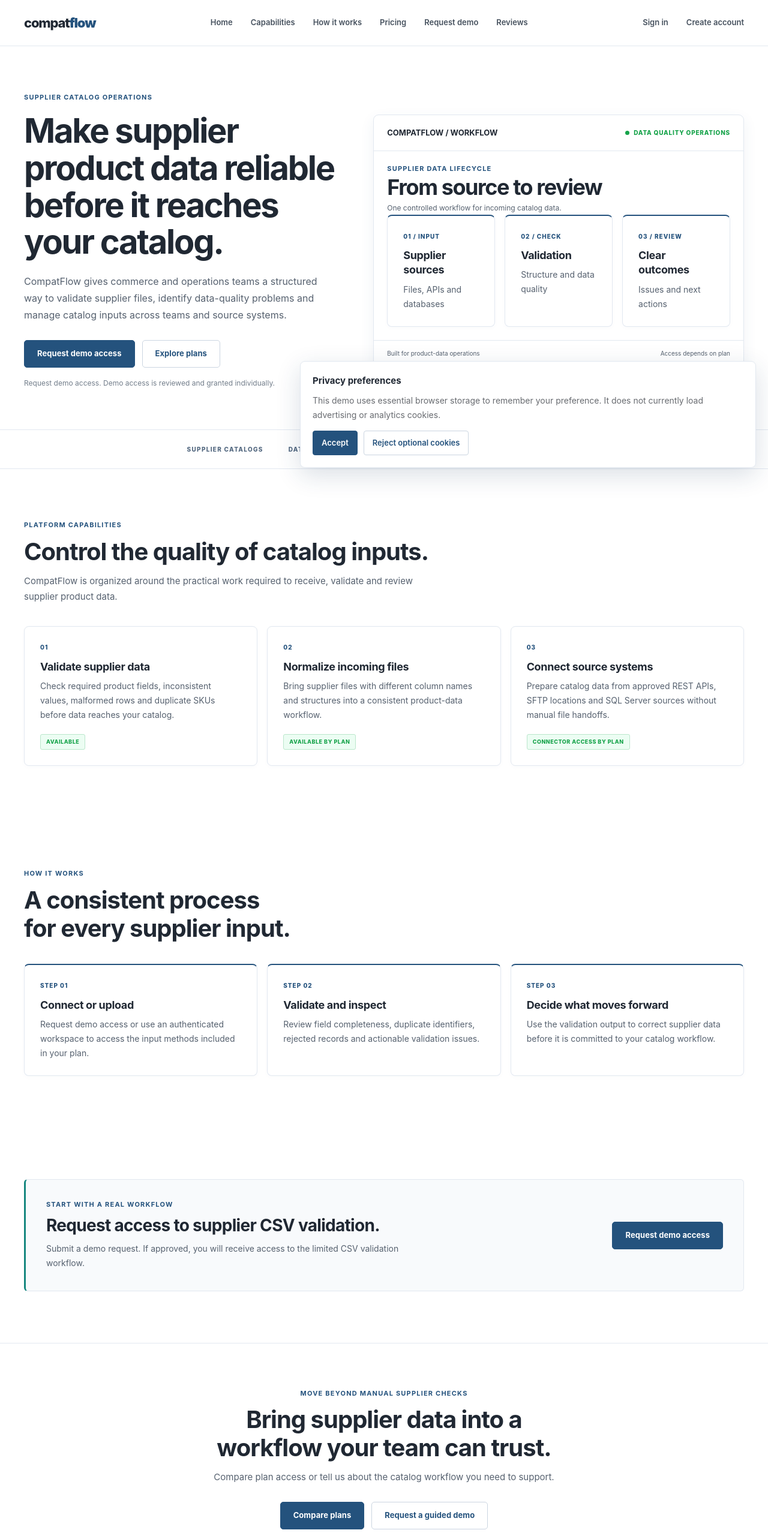
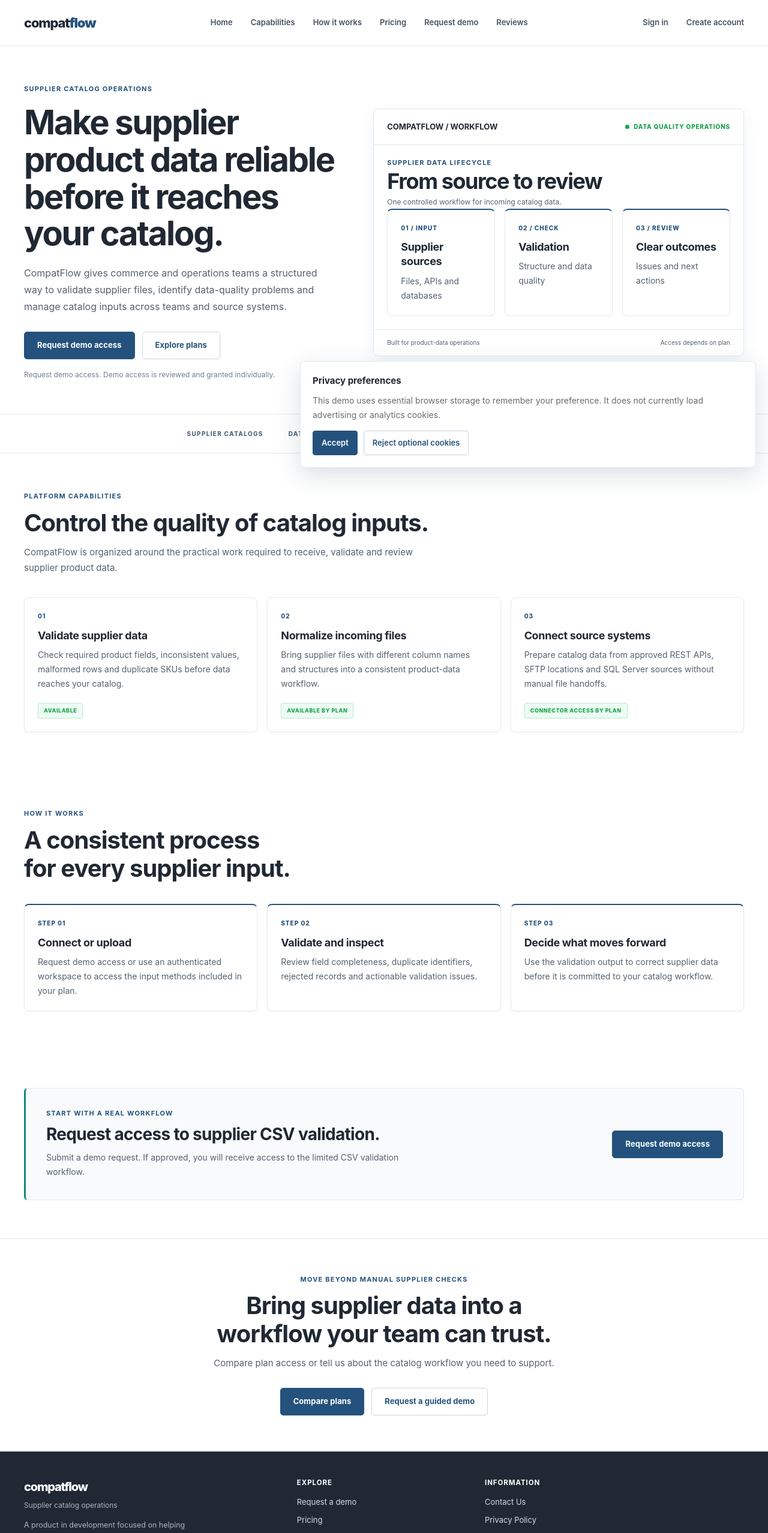
Before and after one commit to Revanth6699/compat-flow, a Next.js app in the folder frontend/: page / in a window 1280 px wide. Shown: the top 2556 px of the page at 60% size. Built offline with nearby package versions, Linux system fonts and the light colour scheme; no server answers.

Commit message:
Refine shared layout spacing and typography

```diff
--- a/frontend/app/globals.css
+++ b/frontend/app/globals.css
@@ -1496,3 +1496,60 @@ button:disabled, .button:disabled {
   .workspace-page .pricing-grid { grid-template-columns: 1fr; gap: 12px; }
   .workspace-page .pricing-grid > .panel { padding: 20px; }
 }
+
+
+/* Site-wide layout and typography refinement (Nov 2026)
+   Keep content readable without constraining dashboard panels unnecessarily. */
+.workspace-page .workspace-profile {
+  width: 100%;
+  max-width: none;
+}
+.workspace-page > .workspace-container > .settings-panel {
+  width: 100%;
+  max-width: none;
+}
+.workspace-page .pricing-grid > .settings-panel {
+  width: 100%;
+  max-width: none;
+}
+
+/* Use a calmer hierarchy: reserve the heaviest weights for the brand and key metrics. */
+h1, h2, h3, h4, .editorial-heading {
+  font-weight: 650;
+}
+.eyebrow {
+  font-weight: 700;
+}
+.button, button.button {
+  font-weight: 650;
+}
+.nav a {
+  font-weight: 600;
+}
+.status, .workspace-profile dt, .workspace-profile .pricing-status {
+  font-weight: 650;
+}
+
+/* Reduce oversized vertical gaps on standard content pages. */
+.page {
+  padding-block: 48px;
+}
+.home-hero {
+  padding-block: 64px 56px;
+}
+.home-section {
+  padding-block: 64px;
+}
+.home-final-cta {
+  padding-block: 60px;
+}
+.home-problem-card, .home-capability-card, .home-step, .home-pricing-card {
+  padding: 22px;
+}
+
+@media (max-width: 760px) {
+  .page { padding-block: 32px; }
+  .home-hero { padding-block: 44px 38px; }
+  .home-section { padding-block: 46px; }
+  .home-final-cta { padding-block: 44px; }
+}
```
